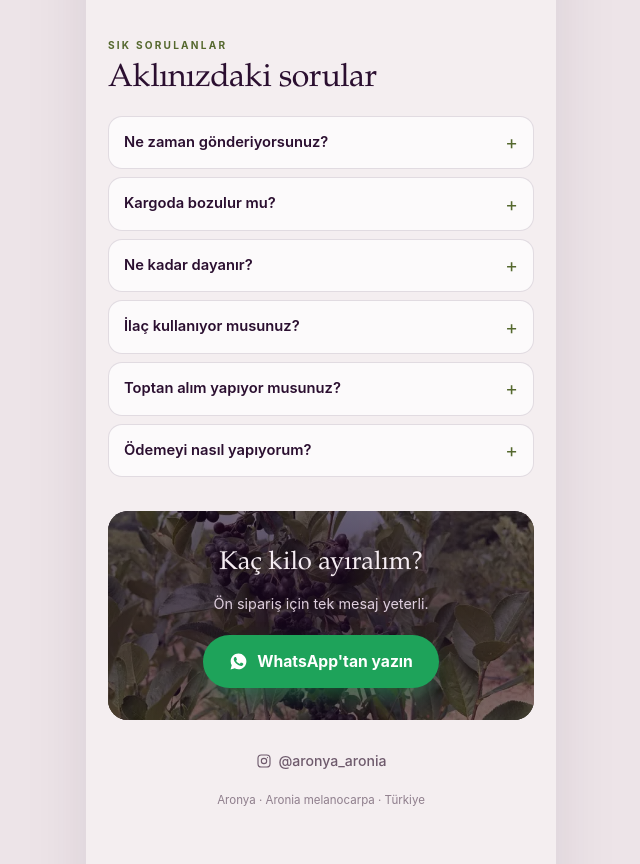
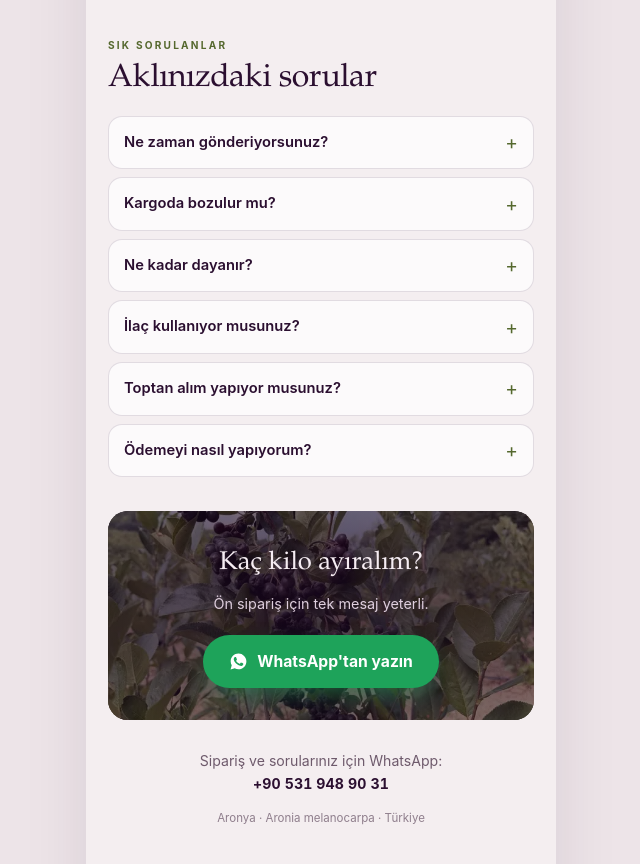
Before and after one commit to sesta-erdem/aronya, a plain HTML site: page index.html in a window 1280 px wide. Shown: the part 4630-5494 px from the top of the page, without its empty margins (319-959 px from the left). Drawn offline with Linux system fonts and the light colour scheme.

Commit message:
Instagram bağlantısını kaldır, footer'ı WhatsApp'a çevir
Hesap henüz açılmadığı için footer'da boş bir '@' ve instagram.com
köküne giden kırık link duruyordu. Bağlantı artık AYARLAR'daki
instagram alanı doluysa çıkıyor; boşken yerini WhatsApp numarası alıyor.

hidden özniteliği .ig kuralının display:inline-flex'ine yeniliyordu;
global [hidden] kuralı eklendi.

Co-Authored-By: Claude Opus 5 <noreply@anthropic.com>

```diff
--- a/index.html
+++ b/index.html
@@ -30,7 +30,7 @@ const AYARLAR = {
 
   // WhatsApp numarası: ülke kodu ile, başında + veya 0 olmadan.
   whatsapp: "905319489031",
-  instagram: "aronya_aronia",
+  instagram: "",
 
   /* ⚠️ FİYATLAR ÖRNEKTİR. Toptan taban fiyatınızı ve kargo
      maliyetinizi öğrenince buradan güncelleyin.
@@ -114,6 +114,8 @@ const AYARLAR = {
 }
 
 *{ box-sizing:border-box; }
+/* Sınıf tabanlı display kuralları hidden özniteliğini eziyor; bu onu geri alır. */
+[hidden]{ display:none !important; }
 body{ margin:0; background:var(--zemin-alt); font-family:var(--sans); }
 
 .sayfa{
@@ -405,6 +407,8 @@ a{ color:inherit; text-decoration:none; }
 .altbilgi{ text-align:center; padding:30px 22px 10px; }
 .ig{ display:inline-flex; align-items:center; gap:7px; font-size:.88rem; color:var(--sessiz); font-weight:500; }
 .ig svg{ width:16px; height:16px; fill:none; stroke:currentColor; stroke-width:1.7; }
+.iletisim{ font-size:.88rem; color:var(--sessiz); line-height:1.6; margin:0; }
+.iletisim strong{ color:var(--murekkep); font-variant-numeric:tabular-nums; letter-spacing:.01em; }
 .imza{ font-size:.72rem; color:var(--sessiz); opacity:.75; margin:14px 0 0; }
 
 /* ── Sabit alt çubuk ────────────────────────────────────────── */
@@ -636,15 +640,16 @@ a{ color:inherit; text-decoration:none; }
   </section>
 
   <footer class="altbilgi gir">
-    <a class="ig" id="igLink" href="#" target="_blank" rel="noopener">
+    <a class="ig" id="igLink" href="#" target="_blank" rel="noopener" hidden>
       <svg viewBox="0 0 24 24" aria-hidden="true">
         <rect x="3" y="3" width="18" height="18" rx="5"/>
         <circle cx="12" cy="12" r="4"/>
         <circle cx="17.2" cy="6.8" r=".9" fill="currentColor" stroke="none"/>
       </svg>
-      <span id="igAd">@aronya_aronia</span>
+      <span id="igAd"></span>
     </a>
-    <p class="imza">Aronya · Aronia melanocarpa · Türkiye</p>
+    <p class="iletisim" id="iletisim"></p>
+    <p class="imza" id="imza"></p>
   </footer>
 </div>
 
@@ -672,6 +677,9 @@ a{ color:inherit; text-decoration:none; }
   const numara = String(AYARLAR.whatsapp).replace(/\D/g, "");
   const kurulu = numara.length >= 10 && !/X/i.test(AYARLAR.whatsapp);
   const wa = (metin) => kurulu ? `https://wa.me/${numara}?text=${encodeURIComponent(metin)}` : "#";
+  const guzelNumara = numara.length === 12
+    ? "+" + numara.replace(/^(\d{2})(\d{3})(\d{3})(\d{2})(\d{2})$/, "$1 $2 $3 $4 $5")
+    : "+" + numara;
   if (!kurulu) document.getElementById("uyari").hidden = false;
 
   const kac = (s) => String(s).replace(/[&<>"]/g, (k) => ({ "&": "&amp;", "<": "&lt;", ">": "&gt;", '"': "&quot;" }[k]));
@@ -681,8 +689,19 @@ a{ color:inherit; text-decoration:none; }
   document.getElementById("cubukLink").href   = wa(AYARLAR.genelMesaj);
   document.getElementById("toptanBag").href   = wa(AYARLAR.toptanMesaji);
   document.getElementById("toptanEsikMetin").textContent = AYARLAR.toptanEsik;
-  document.getElementById("igLink").href      = `https://instagram.com/${AYARLAR.instagram}`;
-  document.getElementById("igAd").textContent = "@" + AYARLAR.instagram;
+  /* ── Alt bilgi ───────────────────────────────────────────────
+     Instagram hesabı henüz yok. AYARLAR'daki instagram alanına
+     kullanıcı adını yazdığınız an bağlantı kendiliğinden çıkar.  */
+  if (AYARLAR.instagram) {
+    const ig = document.getElementById("igLink");
+    ig.hidden = false;
+    ig.href = `https://instagram.com/${AYARLAR.instagram}`;
+    document.getElementById("igAd").textContent = "@" + AYARLAR.instagram;
+  }
+  document.getElementById("iletisim").innerHTML =
+    `Sipariş ve sorularınız için WhatsApp:<br><strong>${kac(guzelNumara)}</strong>`;
+  document.getElementById("imza").textContent =
+    ["Aronya", "Aronia melanocarpa", AYARLAR.bahce.yer || "Türkiye"].join(" · ");
 
   /* ── Ön sipariş şeridi ────────────────────────────────────── */
   document.getElementById("onsiparisMetin").innerHTML =
@@ -779,10 +798,7 @@ a{ color:inherit; text-decoration:none; }
      engelleyebilir; müşteri boş ekranla kalmasın diye numarayı
      gösteriyoruz.                                               */
   const perde = document.getElementById("perde");
-  const guzel = numara.length === 12
-    ? "+" + numara.replace(/^(\d{2})(\d{3})(\d{3})(\d{2})(\d{2})$/, "$1 $2 $3 $4 $5")
-    : "+" + numara;
-  document.getElementById("perdeNumara").textContent = guzel;
+  document.getElementById("perdeNumara").textContent = guzelNumara;
 
   let sayac = null;
   const iptal = () => { clearTimeout(sayac); sayac = null; };
@@ -809,10 +825,10 @@ a{ color:inherit; text-decoration:none; }
   document.getElementById("kopyala").addEventListener("click", async (e) => {
     const dugme = e.currentTarget;
     try {
-      await navigator.clipboard.writeText(guzel);
+      await navigator.clipboard.writeText(guzelNumara);
     } catch {
       const alan = document.createElement("textarea");
-      alan.value = guzel; document.body.appendChild(alan); alan.select();
+      alan.value = guzelNumara; document.body.appendChild(alan); alan.select();
       try { document.execCommand("copy"); } catch {}
       alan.remove();
     }
```
